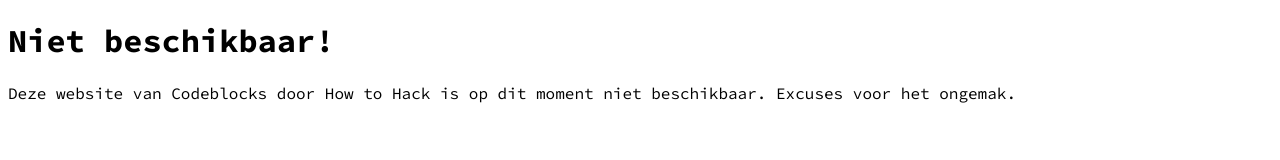
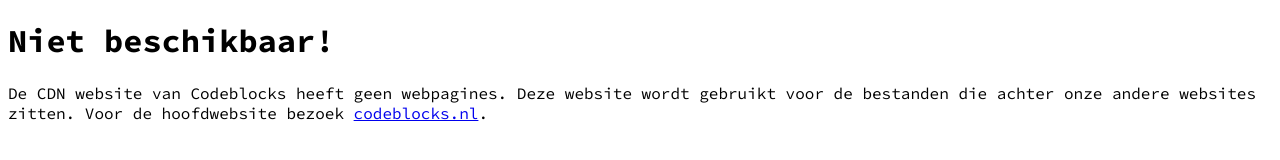
Before and after one commit to Koen-HowtoHack/codeblocks.cdn, a plain HTML site: page index.html in a window 1280 px wide. Drawn offline with Linux system fonts and the light colour scheme; files that its build step writes are made by us from their sources.

Commit message:
Update index.html

```diff
--- a/index.html
+++ b/index.html
@@ -12,7 +12,7 @@
 
 <body>
     <h1>Niet beschikbaar!</h1>
-    <p>Deze website van Codeblocks door How to Hack is op dit moment niet beschikbaar. Excuses voor het ongemak.</p>
+    <p>De CDN website van Codeblocks heeft geen webpagines. Deze website wordt gebruikt voor de bestanden die achter onze andere websites zitten. Voor de hoofdwebsite bezoek <a href="codeblocks.nl">codeblocks.nl</a>.</p>
 </body>
 
 </html>
```
